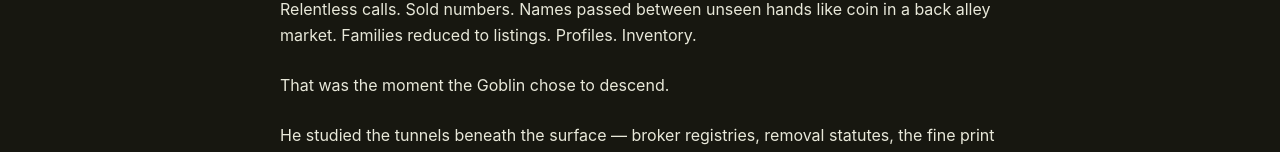
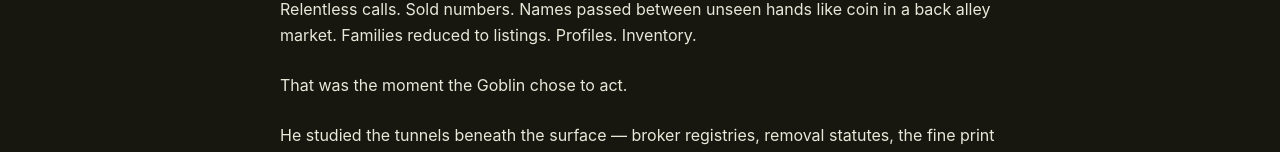
Before and after one commit to Stihl762/gitgobsite, a Next.js app: page /about in a window 1280 px wide. Shown: the part 275-427 px from the top of the page. Built offline with nearby package versions, Linux system fonts and the light colour scheme.

Commit message:
Update about.tsx

```diff
--- a/src/pages/about.tsx
+++ b/src/pages/about.tsx
@@ -18,7 +18,7 @@ export default function AboutPage() {
             Families reduced to listings. Profiles. Inventory.
           </p>
 
-          <p>That was the moment the Goblin chose to descend.</p>
+          <p>That was the moment the Goblin chose to act.</p>
 
           <p>
             He studied the tunnels beneath the surface — broker registries, removal statutes, the fine print most never
```
